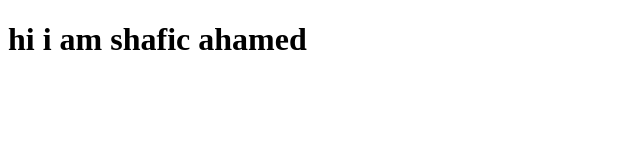
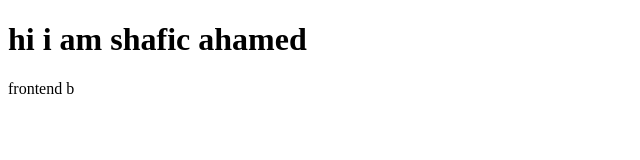
Before and after one commit to SHAFICAHAMED/learn, a plain HTML site: page index.html in a window 1280 px wide. Shown: the full height of the page, 0-640 px from the left. Drawn offline with Linux system fonts and the light colour scheme.

Commit message:
fix:frontend tag add

```diff
--- a/index.html
+++ b/index.html
@@ -7,5 +7,6 @@
 </head>
 <body>
     <h1>hi i am shafic ahamed</h1>
+    <h>frontend b</h>
 </body>
 </html>
```
